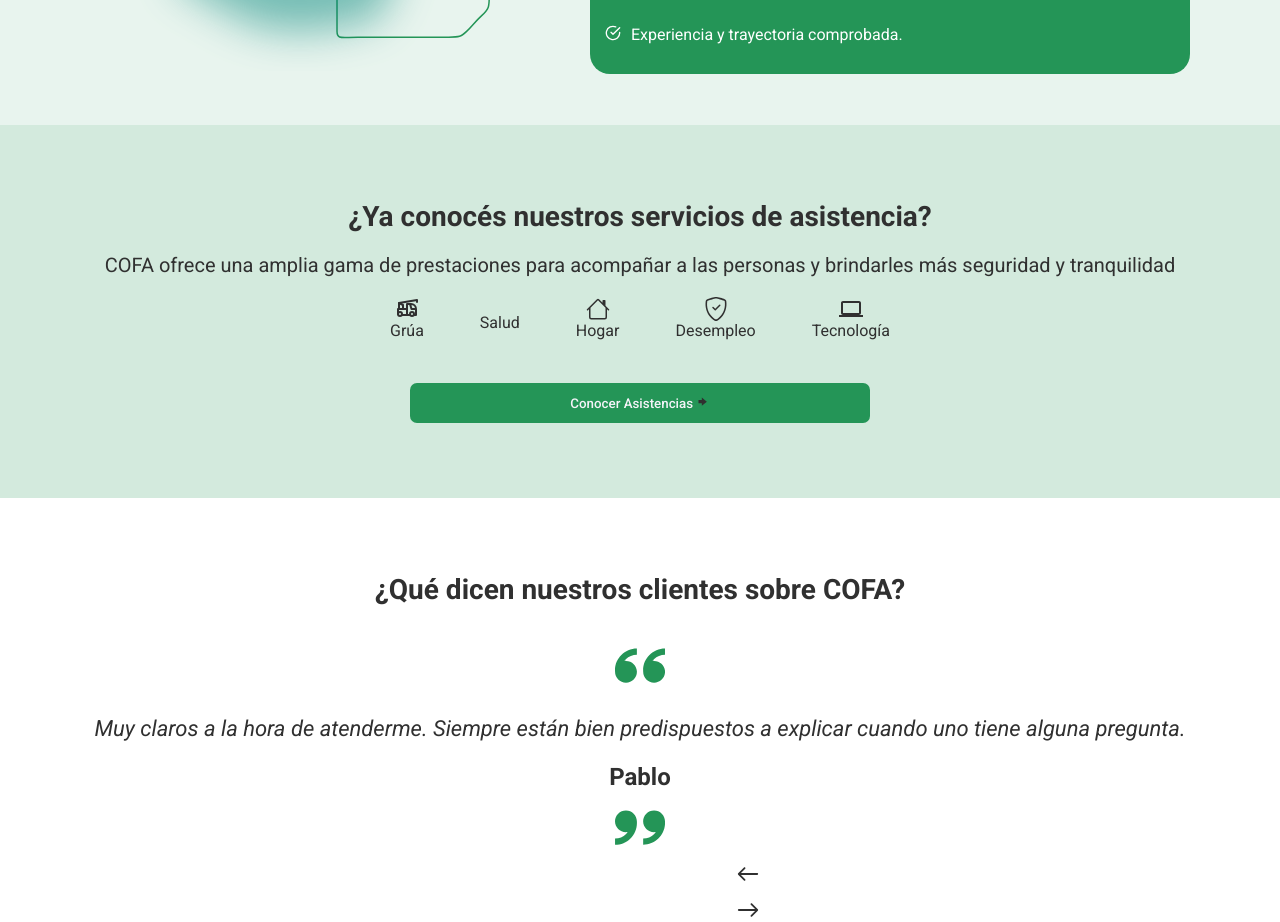
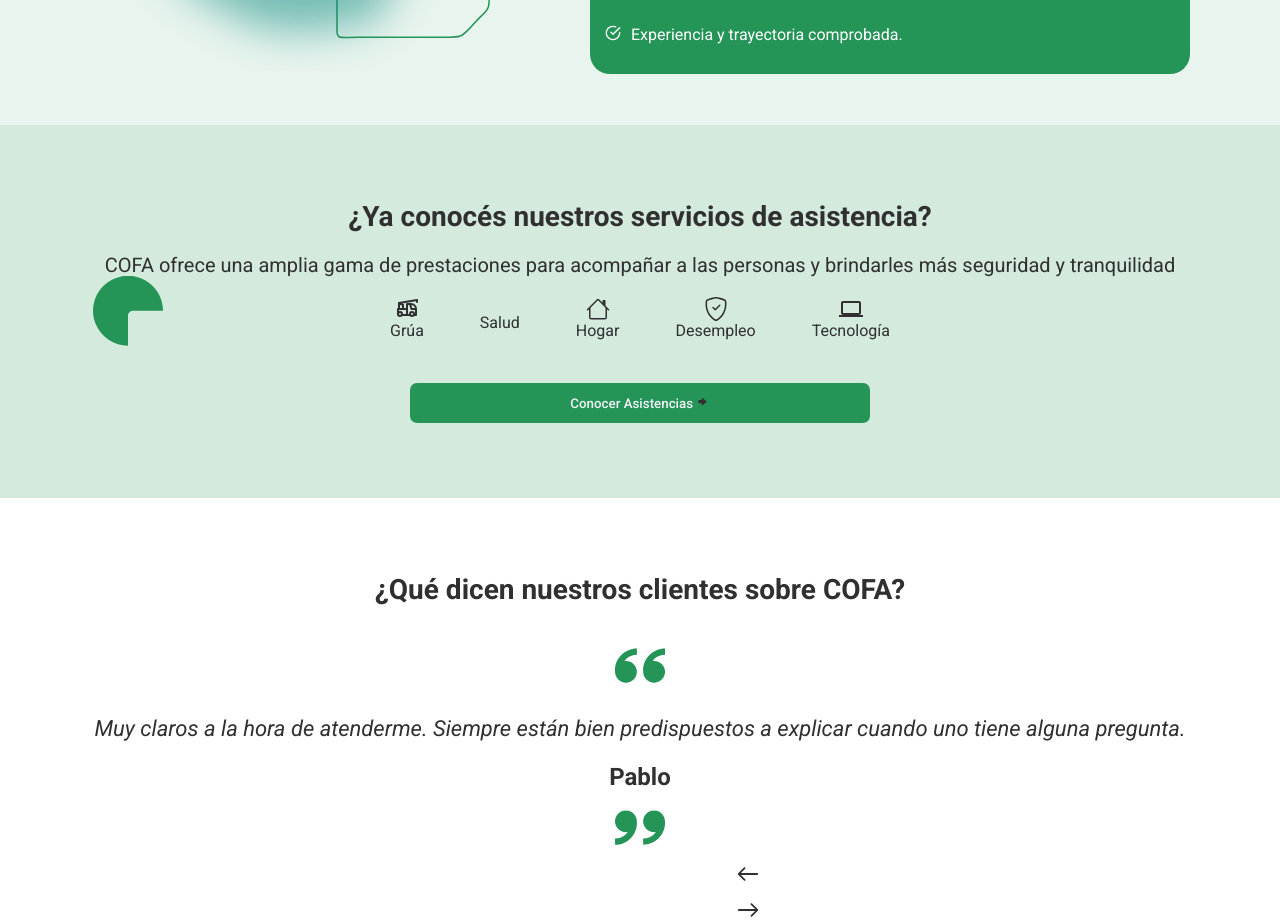
Before and after one commit to Cofa-org/landing-page, a React (Vite) app: page / in a window 1280 px wide. Shown: the part 1340-2262 px from the top of the page. Built offline with nearby package versions, Linux system fonts and the light colour scheme; some icons are missing.

Commit message:
add figura a ourservices

```diff
--- a/src/Sections/OurServices/OurServices.css
+++ b/src/Sections/OurServices/OurServices.css
@@ -10,7 +10,8 @@
     display: flex;
     flex-direction: column;
     align-items: center;
-    gap: 20px
+    gap: 20px;
+    position: relative;
 }
 
 .servicesContainer{
@@ -43,6 +44,14 @@
     margin-top: 2%;
 }
 
+.elipse-main {
+    position: absolute;
+    top: 50%;
+    left: 10%;
+    transform: translate(-50%, -50%);
+    z-index: 0;
+  }
+
 @media screen and (max-width: 700px){
     .servicesContainer div svg{
         font-size: 16px;
--- a/src/Sections/OurServices/OurServices.jsx
+++ b/src/Sections/OurServices/OurServices.jsx
@@ -6,6 +6,7 @@
 const OurServices = () => {
   return (
     <section className='ourServices'>
+      <img src="/img/elipse-main.svg" alt="" className='elipse-main'/>
         <h2>
         ¿Ya conocés nuestros servicios de asistencia?
         </h2>
```
Also changed, not shown: public/img/elipse-main.svg (added).
